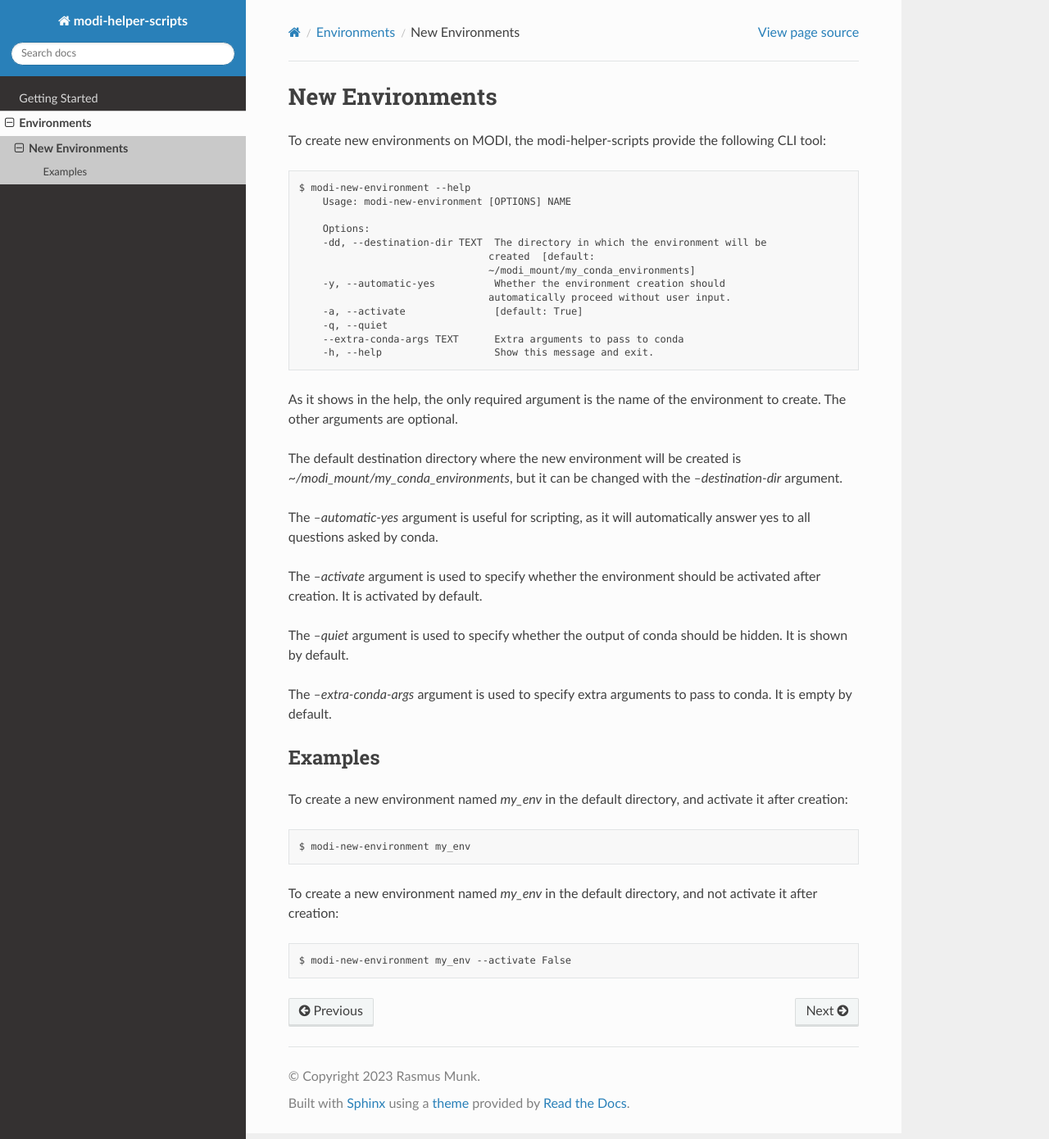
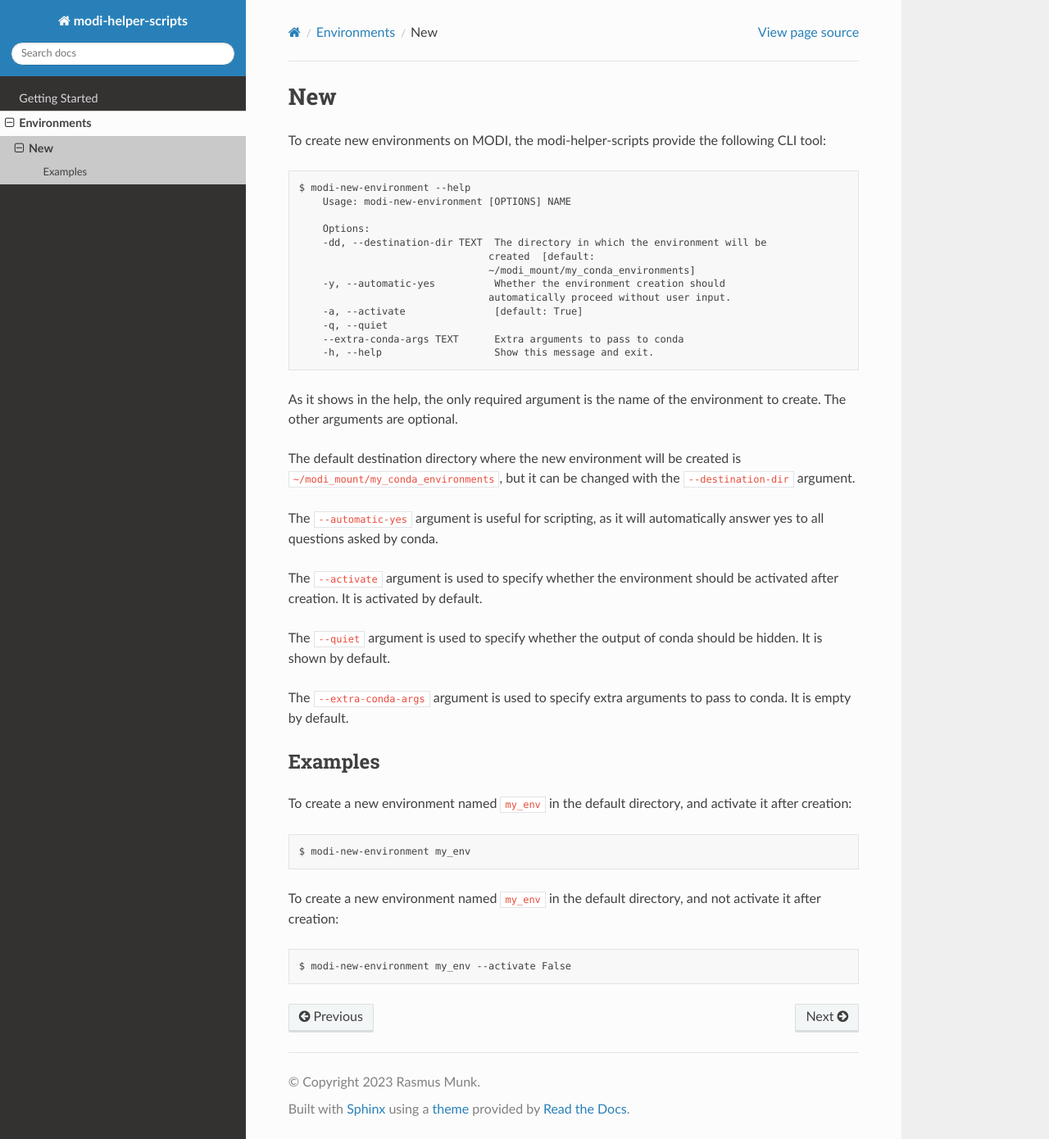
Before and after one commit to ucphhpc/modi-helper-scripts, a Sphinx documentation site: the page built from docs/sections/environments/new.rst, in a window 1280 px wide and 1390 px high. Shown: the whole window at 82% size. Built offline with Sphinx 7.4.7 and the Read the Docs theme 2.0.0, drawn with Linux system fonts in a browser that asks for light colours; pages that are not in the unit, such as notebooks, are missing from menus.

Commit message:
Add the job docs section

```diff
--- a/docs/index.rst
+++ b/docs/index.rst
@@ -15,3 +15,4 @@ The MODI helper scripts are designed to help with managing environments and jobs
 
    sections/getting-started/index
    sections/environments/index
+   sections/jobs/index
--- a/docs/sections/environments/new.rst
+++ b/docs/sections/environments/new.rst
@@ -1,5 +1,5 @@
-New Environments
-================
+New
+===
 
 To create new environments on MODI, the modi-helper-scripts provide the following CLI tool::
 
@@ -20,24 +20,24 @@ To create new environments on MODI, the modi-helper-scripts provide the followin
 As it shows in the help, the only required argument is the name of the environment to create.
 The other arguments are optional.
 
-The default destination directory where the new environment will be created is `~/modi_mount/my_conda_environments`, but it can be changed with the `--destination-dir` argument.
+The default destination directory where the new environment will be created is ``~/modi_mount/my_conda_environments``, but it can be changed with the ``--destination-dir`` argument.
 
-The `--automatic-yes` argument is useful for scripting, as it will automatically answer yes to all questions asked by conda.
+The ``--automatic-yes`` argument is useful for scripting, as it will automatically answer yes to all questions asked by conda.
 
-The `--activate` argument is used to specify whether the environment should be activated after creation. It is activated by default.
+The ``--activate`` argument is used to specify whether the environment should be activated after creation. It is activated by default.
 
-The `--quiet` argument is used to specify whether the output of conda should be hidden. It is shown by default.
+The ``--quiet`` argument is used to specify whether the output of conda should be hidden. It is shown by default.
 
-The `--extra-conda-args` argument is used to specify extra arguments to pass to conda. It is empty by default.
+The ``--extra-conda-args`` argument is used to specify extra arguments to pass to conda. It is empty by default.
 
 Examples
 --------
 
-To create a new environment named `my_env` in the default directory, and activate it after creation::
+To create a new environment named ``my_env`` in the default directory, and activate it after creation::
 
     $ modi-new-environment my_env
 
 
-To create a new environment named `my_env` in the default directory, and not activate it after creation::
+To create a new environment named ``my_env`` in the default directory, and not activate it after creation::
 
     $ modi-new-environment my_env --activate False
--- a/docs/sections/job/new.rst
+++ b/docs/sections/job/new.rst
@@ -31,6 +31,6 @@ To submit a new job in MODI, the modi-helper-scripts provide the following CLI t
 
 As is shown in the help message, the only required arguments is the path to the JOB_FILE that is to be executed.
 
-The `--job-args` option can be used to pass arguments to the `JOB_FILE` when it is executed. These arguments will be passed to the `JOB_FILE` as positional arguments.
+The ``--job-args`` option can be used to pass arguments to the ``JOB_FILE`` when it is executed. These arguments will be passed to the ``JOB_FILE`` as positional arguments.
 
-The `--runtime-directory` option can be used to specify the runtime directory in which the job is to be executed. This directory must be within the scratch space directory.
+The ``--runtime-directory`` option can be used to specify the runtime directory in which the job is to be executed. This directory must be within the scratch space directory which is also validated at runtime.
```
